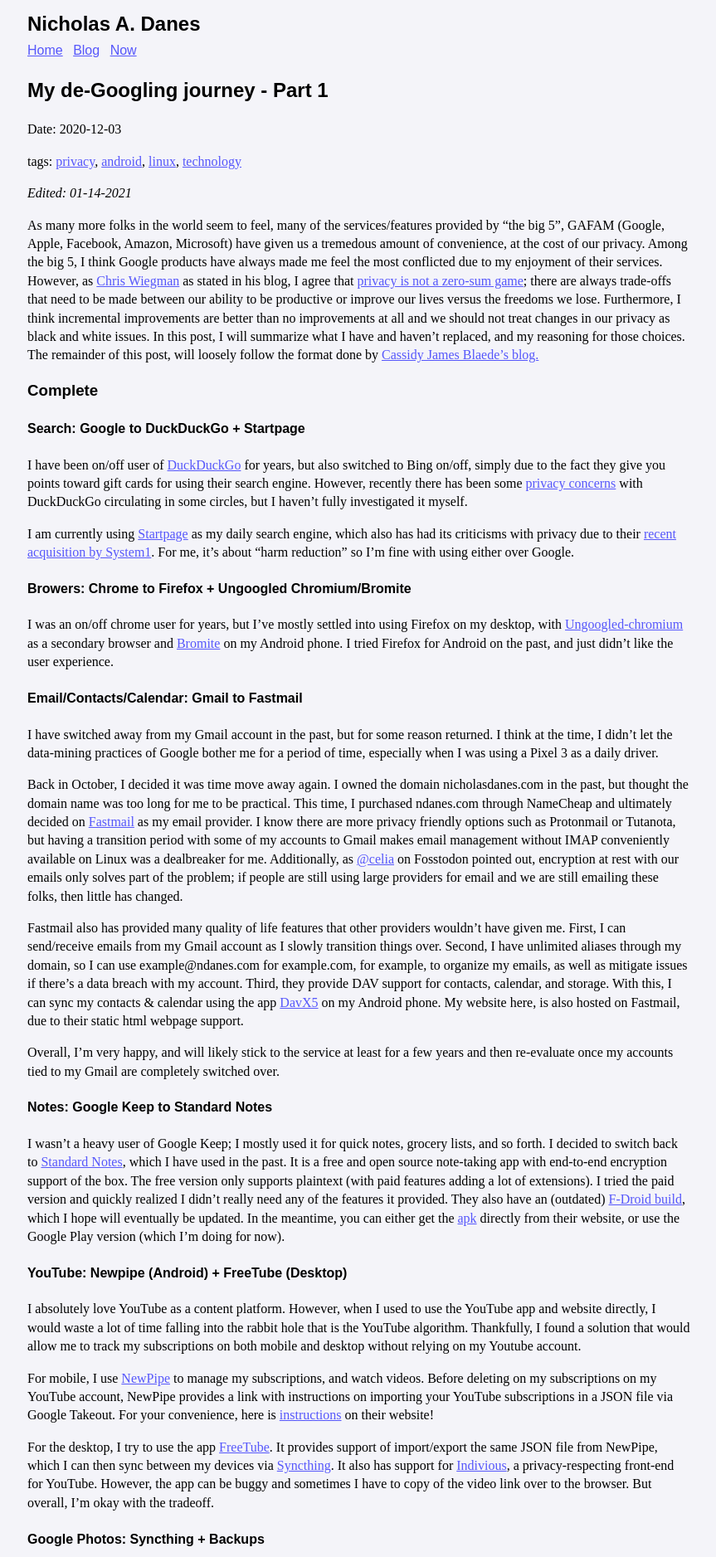
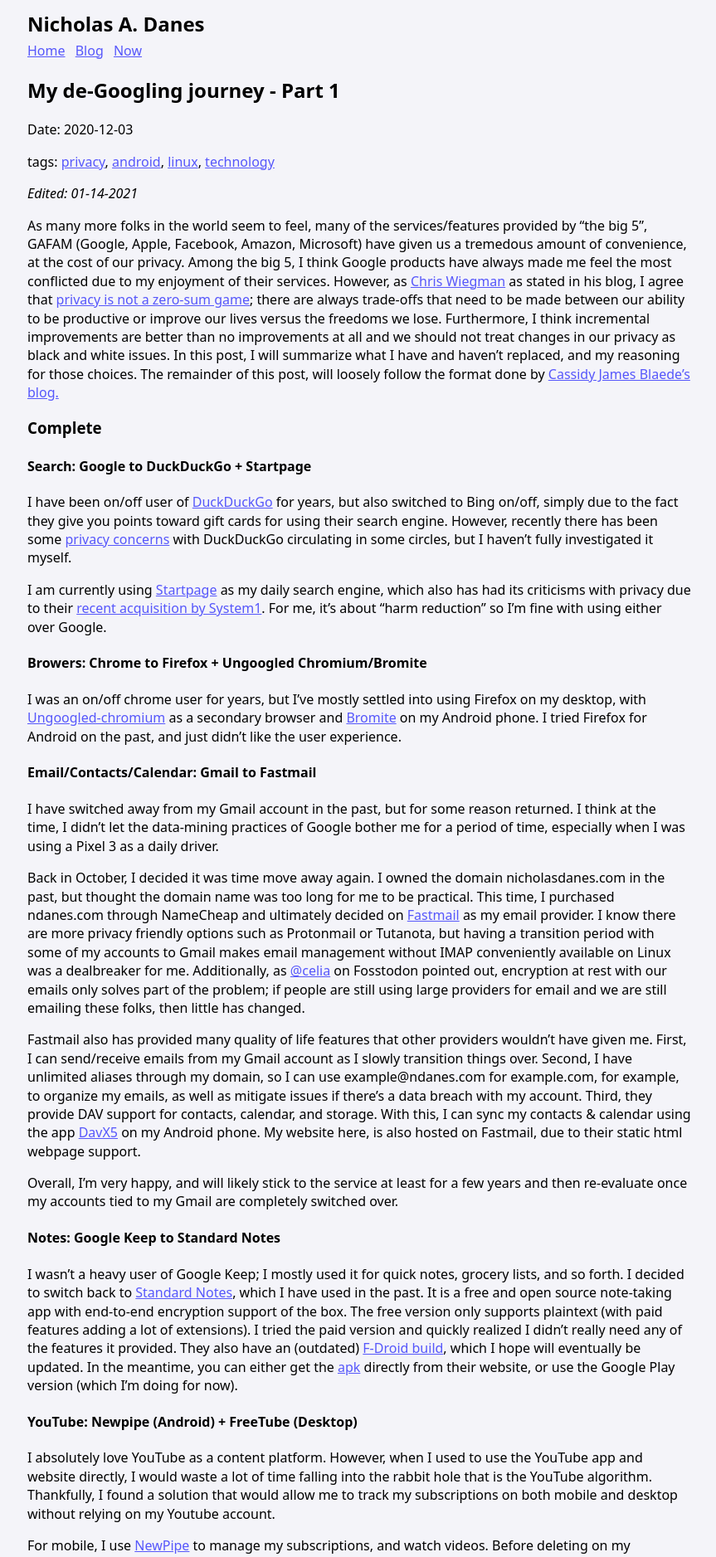
Before and after one commit to danesnick/old_website, a Jekyll site: the page built from archived_posts/2020-12-03-degoogle-part1.markdown, in a window 1280 px wide. Shown: the top 1877 px of the page at 83% size, without its empty margins (207-1070 px from the left). Built offline with Jekyll 4.4.1, drawn with Linux system fonts in a browser that asks for light colours.

Commit message:
updated stylesheet

```diff
--- a/assets/css/style.scss
+++ b/assets/css/style.scss
@@ -23,7 +23,7 @@
 
 html {
   font-size: 16px;
-  font-family: serif;
+  font-family: system-ui, sans-serif;
   line-height: 1.4;
   overflow-wrap: break-word;
 }
@@ -40,7 +40,6 @@
 header {
   padding-bottom: 0px;
   padding-top: 8px;
-  font-family: sans-serif;
 }
 
 header h2 {
@@ -48,9 +47,6 @@
   margin-bottom: 4px;
   margin-top: 4px;
 }
-
-h1, h2, h3, h4, h5, h6 { font-family: sans-serif; }
-
 
 nav {
   word-spacing: 0.5rem;
```
